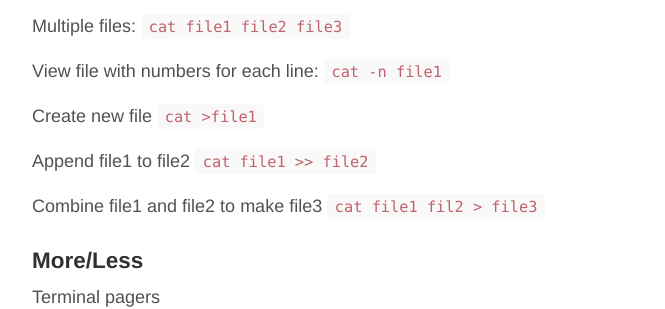
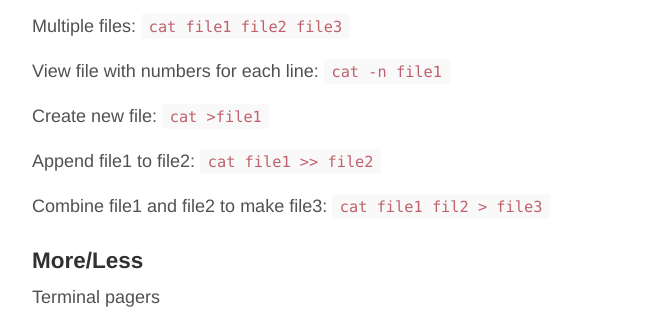
Before and after one commit to Ajora/ajora.github.io, a Jekyll site: the page built from _posts/2019-09-12-Basic-Linux-Commands.md, in a window 1280 px wide. Shown: the part 1009-1318 px from the top of the page, without its empty margins (293-958 px from the left). Built offline with Jekyll 4.4.1, drawn with Linux system fonts in a browser that asks for light colours.

Commit message:
add colons

````diff
--- a/_posts/2019-09-12-Basic-Linux-Commands.md
+++ b/_posts/2019-09-12-Basic-Linux-Commands.md
@@ -47,13 +47,13 @@ Multiple files:
 View file with numbers for each line:
 ```cat -n file1```
 
-Create new file
+Create new file:
 ```cat >file1```
 
-Append file1 to file2
+Append file1 to file2:
 ```cat file1 >> file2```
 
-Combine file1 and file2 to make file3
+Combine file1 and file2 to make file3:
 ```cat file1 fil2 > file3```
 
 ### More/Less
````
